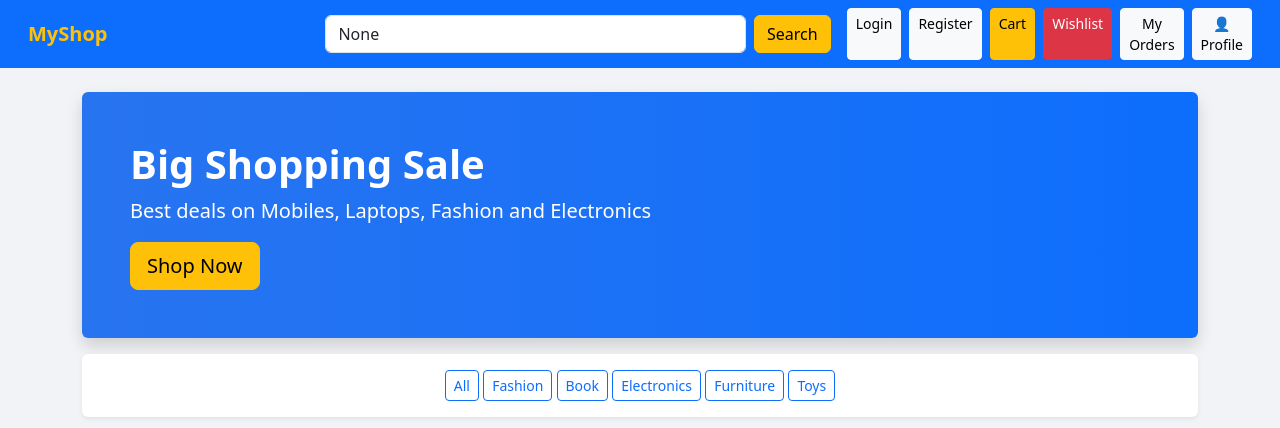
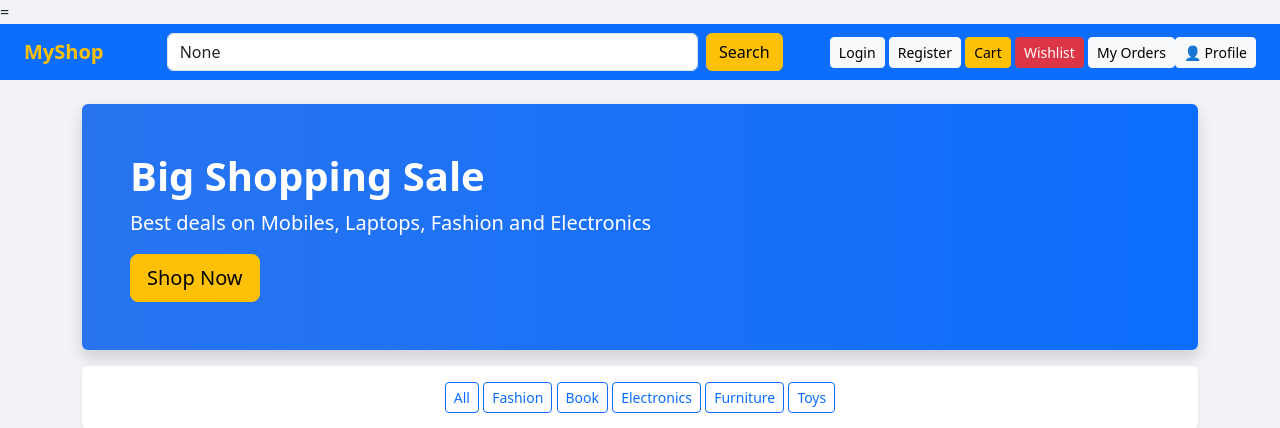
Before and after one commit to anjali1310-ux/ecommerce_project, a Django app: page / in a window 1280 px wide. Shown: the top 428 px of the page. Run offline with Django 5.2, Linux system fonts and the light colour scheme; data comes from the database, SQL or seed files in the repository.

Commit message:
Restore old home page design

```diff
--- a/shop/templates/home.html
+++ b/shop/templates/home.html
@@ -7,44 +7,28 @@
     <meta name="viewport" content="width=device-width, initial-scale=1.0">
 
     <link href="https://cdn.jsdelivr.net/npm/bootstrap@5.3.3/dist/css/bootstrap.min.css" rel="stylesheet">
-
-
-
 </head>
-
-<script src="https://cdn.jsdelivr.net/npm/bootstrap@5.3.3/dist/js/bootstrap.bundle.min.js"></script>
+=
 
 <body style="background-color:#f1f3f6;">
 
-    <nav class="navbar navbar-expand-lg navbar-dark bg-primary px-3">
-        <div class="container-fluid">
-
+    <nav class="navbar navbar-expand-lg navbar-dark bg-primary px-4">
         <a class="navbar-brand fw-bold text-warning" href="/">
             MyShop
         </a>
 
-            <button class="navbar-toggler" type="button" data-bs-toggle="collapse" data-bs-target="#navbarMenu">
-                <span class="navbar-toggler-icon"></span>
-            </button>
-
-            <div class="collapse navbar-collapse mt-2 mt-lg-0" id="navbarMenu">
-
-                <form class="d-flex mx-auto w-50" method="GET"></form>
-                <input class="form-control me-2" type="text" name="q" placeholder="Search products" value="{{ query }}">
+        <form class="d-flex mx-auto w-50" method="GET">
+            <input class="form-control me-2" type="text" name="q" placeholder="Search for products" value="{{ query }}">
             <button class="btn btn-warning" type="submit">Search</button>
         </form>
 
-                <div class="d-flex flex-column flex-lg-row gap-2 ms-lg-3">
+        <div>
             <a class="btn btn-light btn-sm" href="/login/">Login</a>
             <a class="btn btn-light btn-sm" href="/register/">Register</a>
             <a class="btn btn-warning btn-sm" href="/cart/">Cart</a>
             <a class="btn btn-danger btn-sm" href="/my-wishlist/">Wishlist</a>
             <a class="btn btn-light btn-sm" href="/my-orders/">My Orders</a>
-                    <a class="btn btn-light btn-sm" href="/profile/">👤 Profile</a>
-                </div>
-
-            </div>
-        </div>
+        </div><a class="btn btn-light btn-sm" href="/profile/">👤 Profile</a>
     </nav>
     <div class="container mt-4">
         <div class="p-5 rounded shadow text-white" style="background: linear-gradient(90deg, #2874f0, #0d6efd);">
```
Lines whose indentation alone changed are shown as unchanged.
